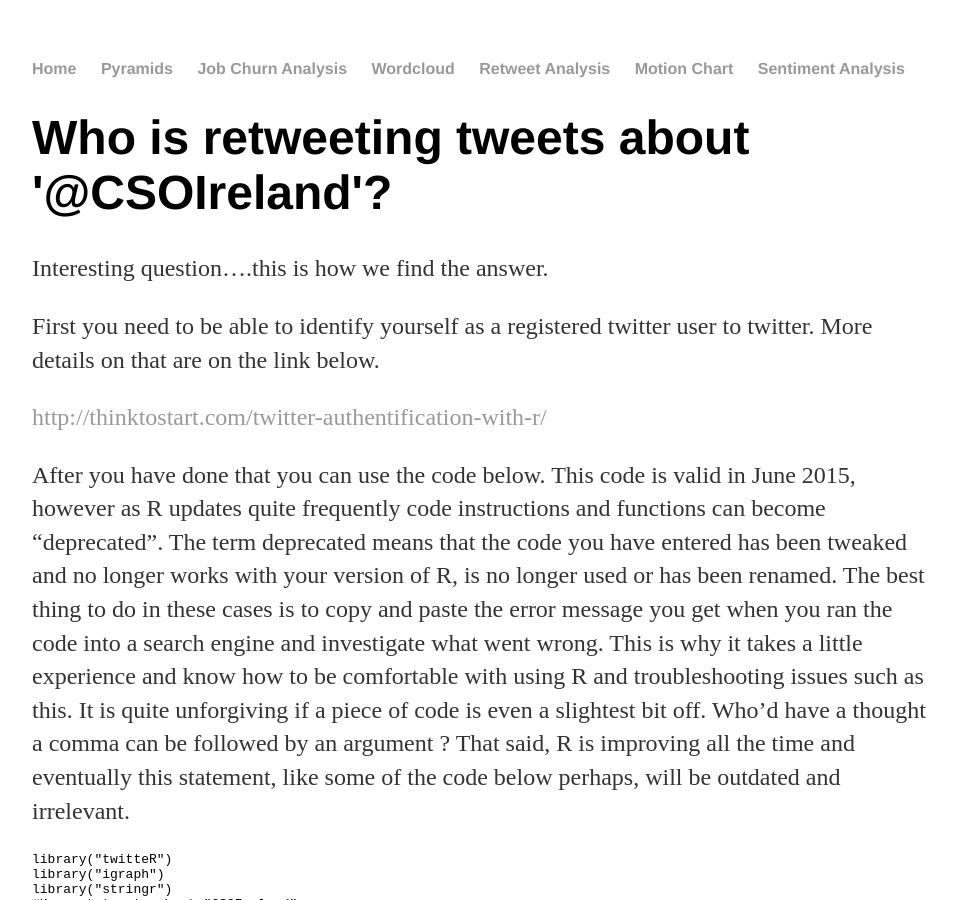
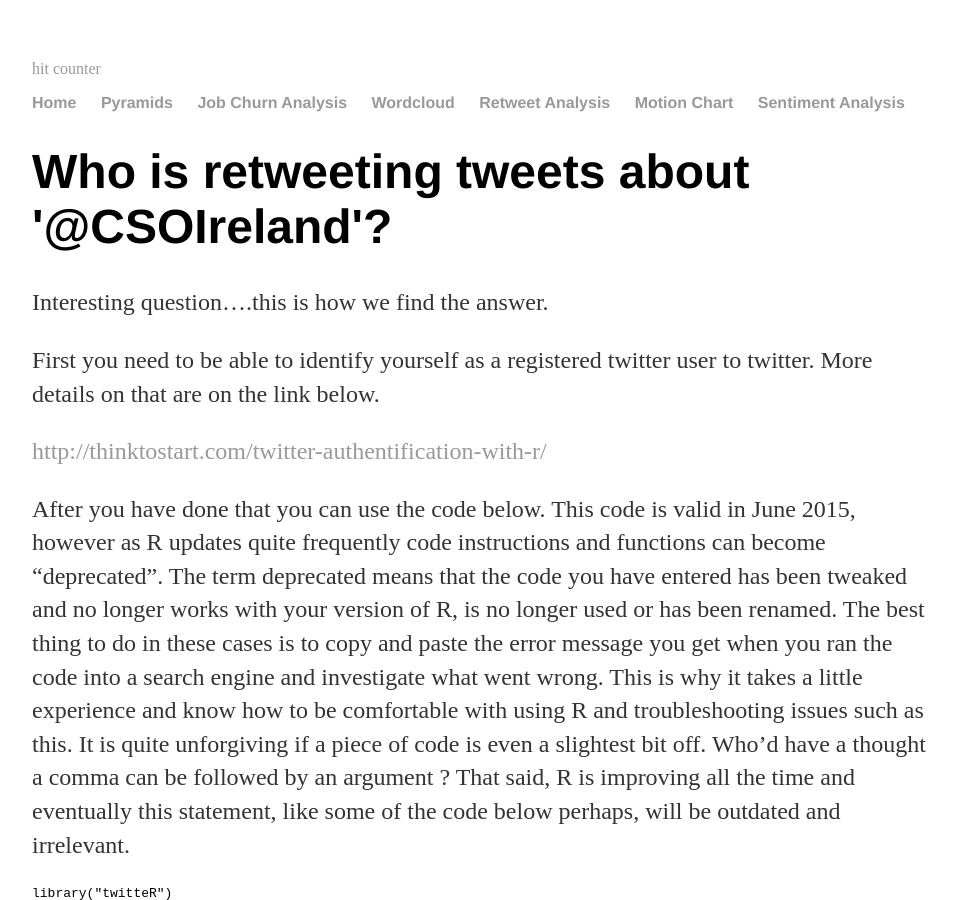
Before and after one commit to CorkDataAnalytics/CorkDataAnalytics.github.io, a Jekyll site: the page built from index.html, in a window 1280 px wide and 900 px high. Shown: the whole window, without its empty margins (160-1117 px from the left). Built offline with Jekyll 4.4.1, drawn with Linux system fonts in a browser that asks for light colours; a style sheet for code colours, icons or effects is not loaded.

Commit message:
Update default.html

```diff
--- a/_layouts/default.html
+++ b/_layouts/default.html
@@ -6,7 +6,8 @@
     <title>{{ page.title }}</title>
 
     <link rel="stylesheet" type="text/css" href="/css/main.css">
-
+  <a href="http://www.freecounterstat.com" target="_Blank" title="hit counter">hit counter</a><br/>
+<script type="text/javascript" src="http://counter6.bestfreecounterstat.com/private/countertab.js?c=984a8fd2af6f7a44d49d445909b99ea5"></script>
   </head>
 
 
```
